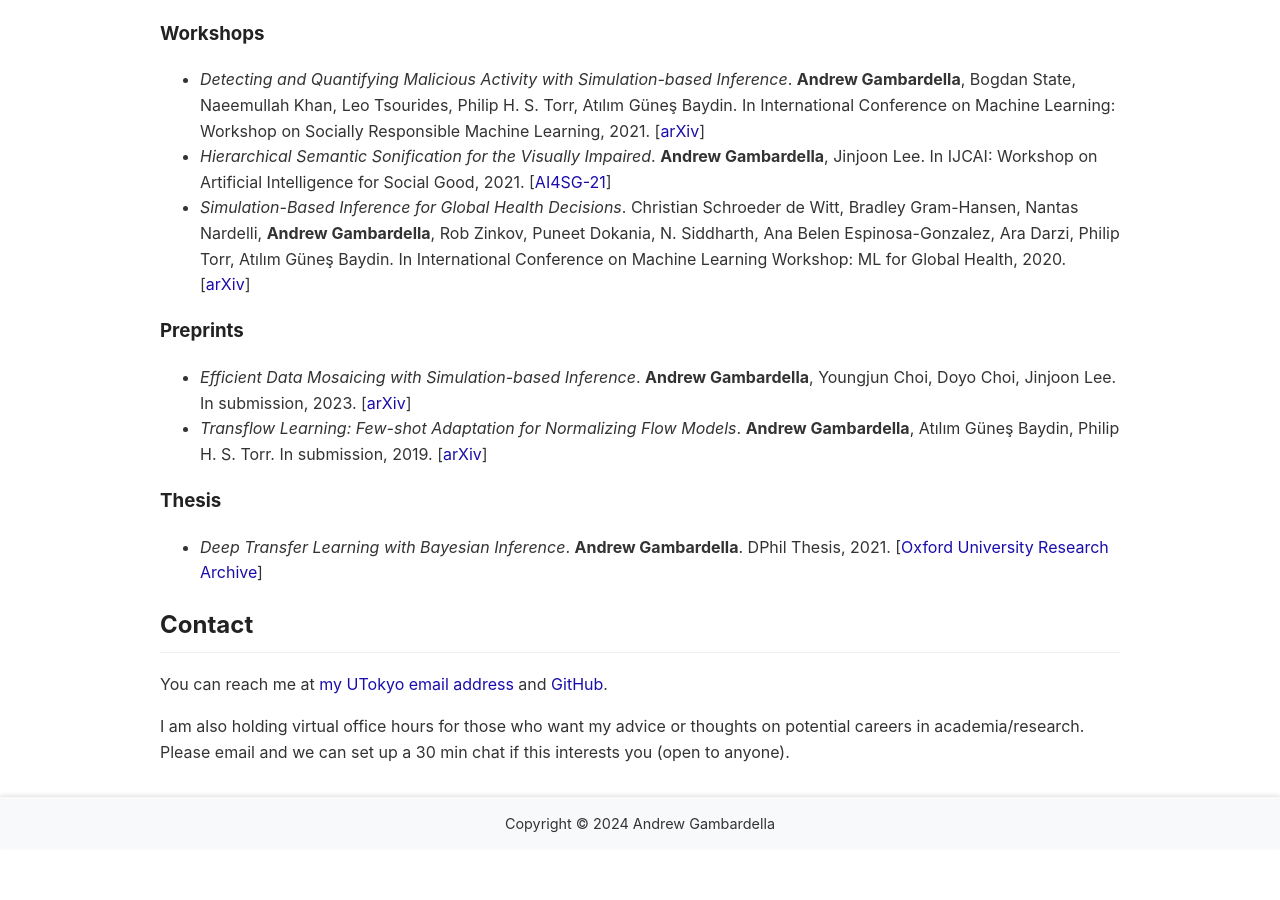
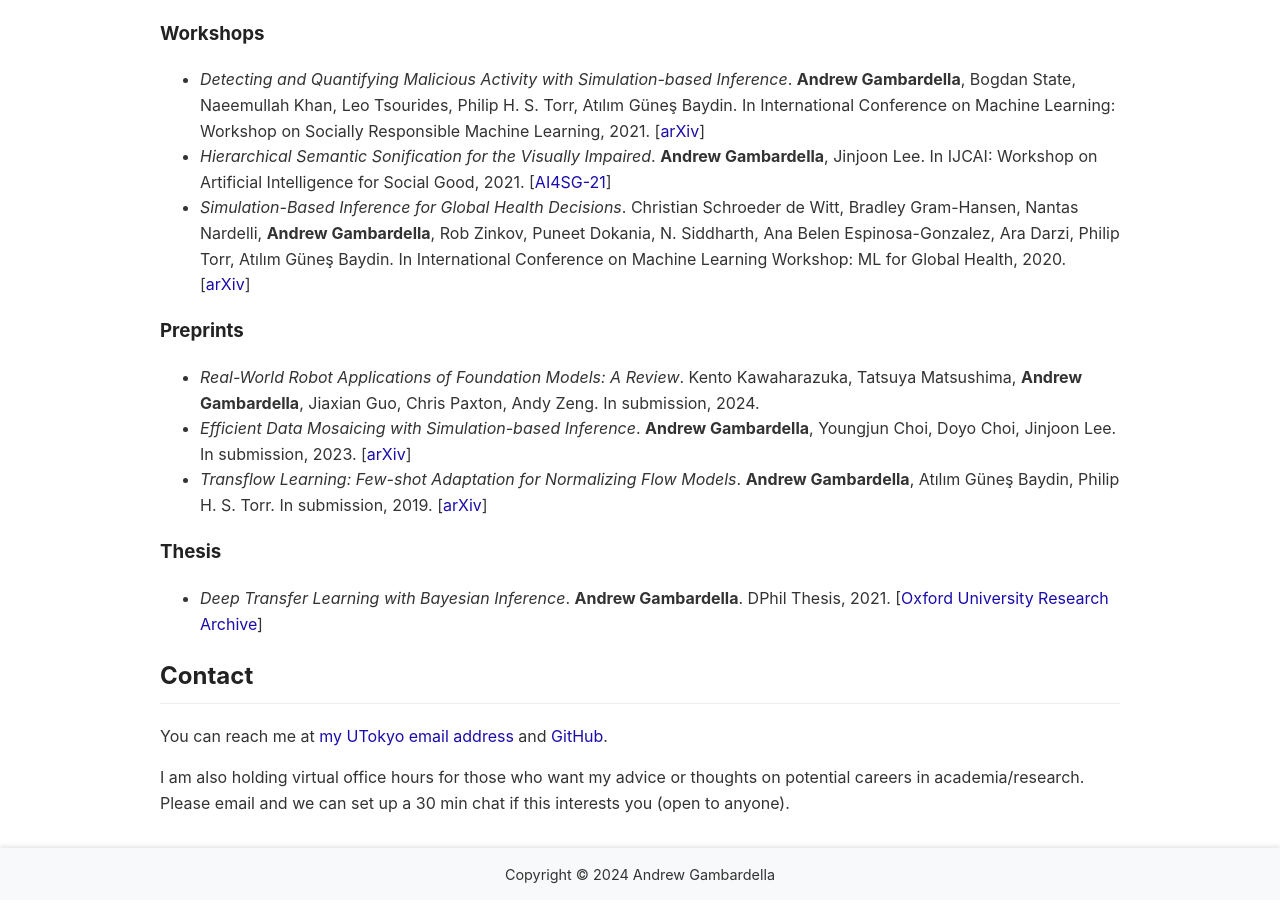
Before and after one commit to atgambardella/atgambardella.github.io, a Jekyll site: the page built from index.md, in a window 1280 px wide and 900 px high, scrolled down 1010 px. Built offline with Jekyll 4.4.1, drawn with Linux system fonts in a browser that asks for light colours; a script that is not in the unit is left out; before the commit the page ends 1859 px from its top, so only the background shows below that.

Commit message:
add paper

```diff
--- a/index.md
+++ b/index.md
@@ -42,6 +42,7 @@ My research interests include:
 - _Simulation-Based Inference for Global Health Decisions_. Christian Schroeder de Witt, Bradley Gram-Hansen, Nantas Nardelli, **Andrew Gambardella**, Rob Zinkov, Puneet Dokania, N. Siddharth, Ana Belen Espinosa-Gonzalez, Ara Darzi, Philip Torr, Atılım Güneş Baydin. In International Conference on Machine Learning Workshop: ML for Global Health, 2020. [[arXiv](https://arxiv.org/abs/2005.07062)]
 
 ### Preprints
+- _Real-World Robot Applications of Foundation Models: A Review_. Kento Kawaharazuka, Tatsuya Matsushima, **Andrew Gambardella**, Jiaxian Guo, Chris Paxton, Andy Zeng. In submission, 2024.
 - _Efficient Data Mosaicing with Simulation-based Inference_. **Andrew Gambardella**, Youngjun Choi, Doyo Choi, Jinjoon Lee. In submission, 2023. [[arXiv](https://arxiv.org/abs/2210.14602)]
 - _Transflow Learning: Few-shot Adaptation for Normalizing Flow Models_. **Andrew Gambardella**, Atılım Güneş Baydin, Philip H. S. Torr. In submission, 2019. [[arXiv](https://arxiv.org/abs/1911.13270)]
 
```
Also changed, not shown: ja/index.md (+1 -0 lines).
